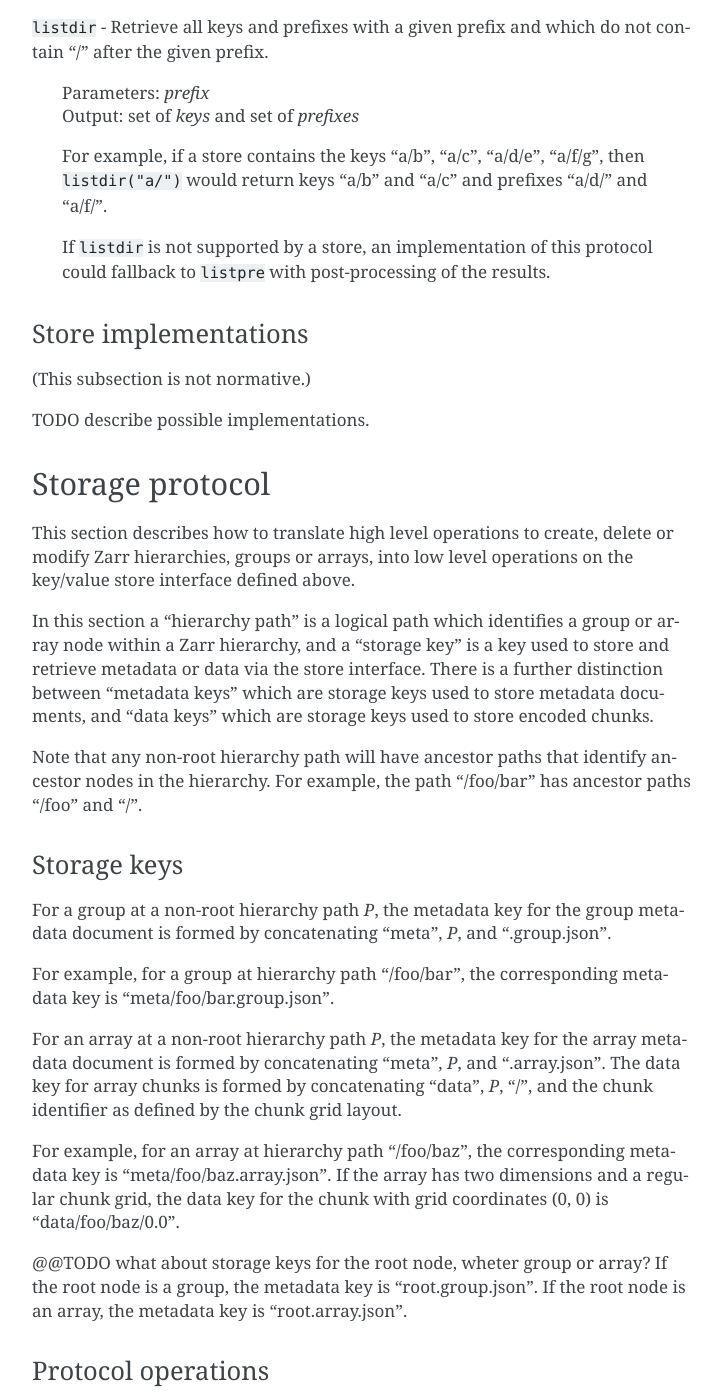
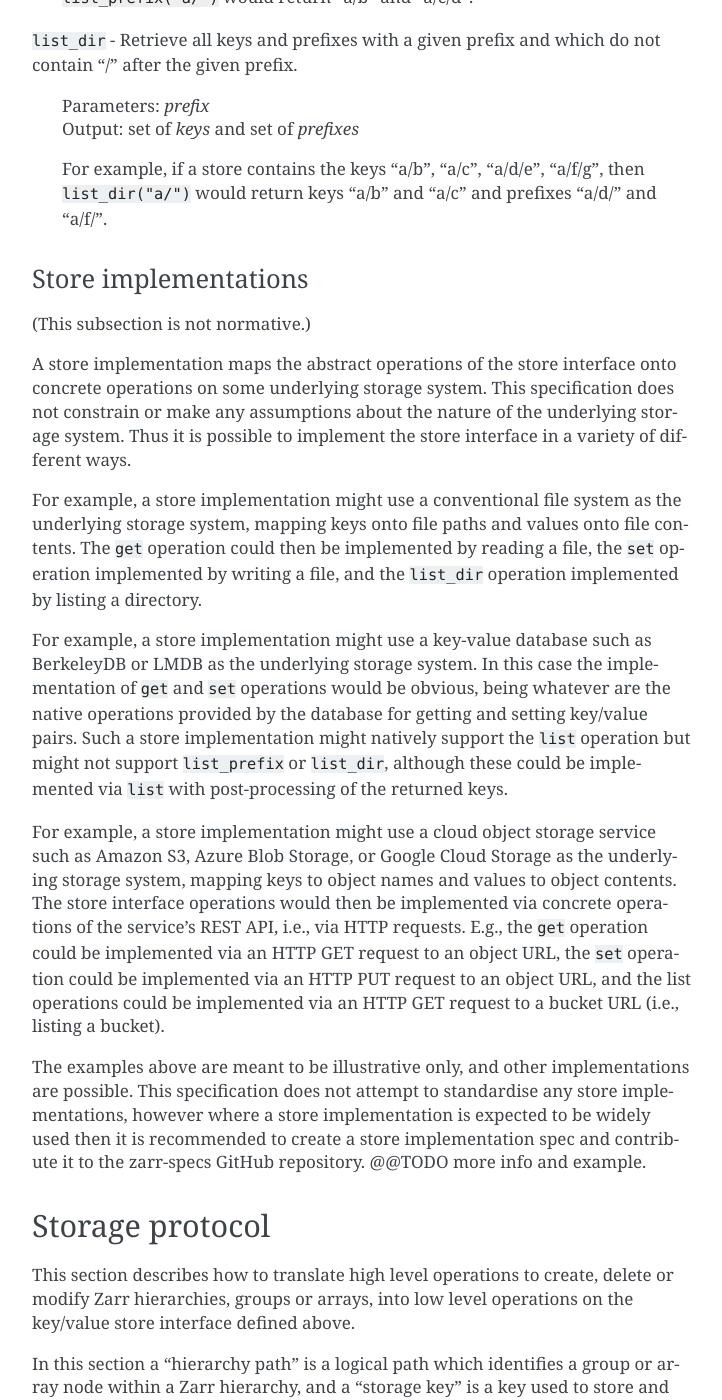
Before and after one commit to zarr-developers/zarr-specs, a Sphinx documentation site: the page built from docs/protocol/core/v3.0.rst, in a window 1280 px wide and 1400 px high, scrolled down 15340 px. Shown: the whole window, without its empty margins (388-1110 px from the left). Built offline with Sphinx 7.4.7, drawn with Linux system fonts in a browser that asks for light colours; some of the changed text lies outside the part shown.

Commit message:
editing on store interface, implementations, protocol

```diff
--- a/docs/protocol/core/v3.0.rst
+++ b/docs/protocol/core/v3.0.rst
@@ -775,17 +775,23 @@ allow for different store implementations to be used.
 The store interface defines a set of operations involving `keys` and
 `values`. In the context of this interface, a `key` is any ASCII
 string containing only characters in the ranges ``a-z``, ``A-Z``,
-``0-9``, or in the set ``/.-_`` and a `value` is any sequence of
+``0-9``, or in the set ``/.-_``, and a `value` is any sequence of
 bytes. It is assumed that the store holds (`key`, `value`) pairs, with
 only one such pair for any given `key`. I.e., a store is a mapping
 from keys to values.
 
-The following operations are **required**:
+The store operations are grouped into three sets of capabilities:
+**readable**, **writeable** and **listable**. It is not necessary for
+a store implementation to support all of these capabilities.
+
+A **readable store** supports the following operation:
 
 ``get`` - Retrieve the `value` associated with a given `key`.
 
     | Parameters: `key`
     | Output: `value`
+
+A **writeable store** supports the following operations:
 
 ``set`` - Store a (`key`, `value`) pair.
 
@@ -797,40 +803,31 @@ The following operations are **required**:
     | Parameters: `key`
     | Output: none
 
-The following operations are **optional**, but if supported may be
-used by an implementation of this protocol to provide additional
-functionality and/or optimisations:
+A **listable store** supports any one or more of the following
+operations:
 
 ``list`` - Retrieve all `keys` in the store.
 
     | Parameters: none
     | Output: set of `keys`
 
-``listpre`` - Retrieve all keys with a given prefix.
+``list_prefix`` - Retrieve all keys with a given prefix.
 
     | Parameters: `prefix`
     | Output: set of `keys` with the given `prefix`
 
     For example, if a store contains the keys "a/b", "a/c/d" and
-    "e/f/g", then ``listpre("a/")`` would return "a/b" and "a/c/d".
+    "e/f/g", then ``list_prefix("a/")`` would return "a/b" and "a/c/d".
 
-    If ``listpre`` is not supported by a store, an implementation of
-    this protocol could fall back to ``list`` with post-processing of
-    the results.
-
-``listdir`` - Retrieve all keys and prefixes with a given prefix and
+``list_dir`` - Retrieve all keys and prefixes with a given prefix and
 which do not contain "/" after the given prefix.
 
     | Parameters: `prefix`
     | Output: set of `keys` and set of `prefixes`
 
     For example, if a store contains the keys "a/b", "a/c", "a/d/e",
-    "a/f/g", then ``listdir("a/")`` would return keys "a/b" and "a/c"
+    "a/f/g", then ``list_dir("a/")`` would return keys "a/b" and "a/c"
     and prefixes "a/d/" and "a/f/".
-
-    If ``listdir`` is not supported by a store, an implementation of
-    this protocol could fallback to ``listpre`` with post-processing
-    of the results.
 
 
 Store implementations
@@ -838,7 +835,45 @@ Store implementations
 
 (This subsection is not normative.)
 
-TODO describe possible implementations.
+A store implementation maps the abstract operations of the store
+interface onto concrete operations on some underlying storage
+system. This specification does not constrain or make any assumptions
+about the nature of the underlying storage system. Thus it is possible
+to implement the store interface in a variety of different ways.
+
+For example, a store implementation might use a conventional file
+system as the underlying storage system, mapping keys onto file paths
+and values onto file contents. The ``get`` operation could then be
+implemented by reading a file, the ``set`` operation implemented by
+writing a file, and the ``list_dir`` operation implemented by listing
+a directory.
+
+For example, a store implementation might use a key-value database
+such as BerkeleyDB or LMDB as the underlying storage system. In this
+case the implementation of ``get`` and ``set`` operations would be
+obvious, being whatever are the native operations provided by the
+database for getting and setting key/value pairs. Such a store
+implementation might natively support the ``list`` operation but might
+not support ``list_prefix`` or ``list_dir``, although these could be
+implemented via ``list`` with post-processing of the returned keys.
+
+For example, a store implementation might use a cloud object storage
+service such as Amazon S3, Azure Blob Storage, or Google Cloud Storage
+as the underlying storage system, mapping keys to object names and
+values to object contents. The store interface operations would then
+be implemented via concrete operations of the service's REST API,
+i.e., via HTTP requests. E.g., the ``get`` operation could be
+implemented via an HTTP GET request to an object URL, the ``set``
+operation could be implemented via an HTTP PUT request to an object
+URL, and the list operations could be implemented via an HTTP GET
+request to a bucket URL (i.e., listing a bucket).
+
+The examples above are meant to be illustrative only, and other
+implementations are possible. This specification does not attempt to
+standardise any store implementations, however where a store
+implementation is expected to be widely used then it is recommended to
+create a store implementation spec and contribute it to the zarr-specs
+GitHub repository. @@TODO more info and example.
 
 
 Storage protocol
@@ -850,10 +885,10 @@ level operations on the key/value store interface defined above.
 
 In this section a "hierarchy path" is a logical path which identifies
 a group or array node within a Zarr hierarchy, and a "storage key" is
-a key used to store and retrieve metadata or data via the store
-interface. There is a further distinction between "metadata keys"
-which are storage keys used to store metadata documents, and "data
-keys" which are storage keys used to store encoded chunks.
+a key used to store and retrieve data via the store interface. There
+is a further distinction between "metadata keys" which are storage
+keys used to store metadata documents, and "chunk keys" which are
+storage keys used to store encoded chunks.
 
 Note that any non-root hierarchy path will have ancestor paths that
 identify ancestor nodes in the hierarchy. For example, the path
@@ -863,11 +898,11 @@ Storage keys
 ~~~~~~~~~~~~
 
 For a group at a non-root hierarchy path `P`, the metadata key for the
-group metadata document is formed by concatenating "meta", `P`, and
-".group.json".
+group metadata document is formed by concatenating "meta/root", `P`,
+and ".group.json".
 
 For example, for a group at hierarchy path "/foo/bar", the
-corresponding metadata key is "meta/foo/bar.group.json".
+corresponding metadata key is "meta/root/foo/bar.group.json".
 
 For an array at a non-root hierarchy path `P`, the metadata key for
 the array metadata document is formed by concatenating "meta", `P`,
@@ -876,14 +911,14 @@ concatenating "data", `P`, "/", and the chunk identifier as defined by
 the chunk grid layout.
 
 For example, for an array at hierarchy path "/foo/baz", the
-corresponding metadata key is "meta/foo/baz.array.json". If the array
-has two dimensions and a regular chunk grid, the data key for the
-chunk with grid coordinates (0, 0) is "data/foo/baz/0.0".
+corresponding metadata key is "meta/root/foo/baz.array.json". If the
+array has two dimensions and a regular chunk grid, the data key for
+the chunk with grid coordinates (0, 0) is "data/foo/baz/0.0".
 
-@@TODO what about storage keys for the root node, wheter group or
-array?  If the root node is a group, the metadata key is
-"root.group.json". If the root node is an array, the metadata key is
-"root.array.json".
+If the root node is a group, the metadata key is
+"meta/root.group.json". If the root node is an array, the metadata key
+is "meta/root.array.json", and the data keys are formed by
+concatenating "data/" and the chunk identifier.
 
 
 Protocol operations
@@ -932,7 +967,7 @@ Let "+" be the string concatenation operator.
 **Discover children of a group**
 
     To discover the children of a group at hierarchy path `P`, perform
-    ``listdir("meta" + P + "/")``. Any returned key ending in
+    ``list_dir("meta" + P + "/")``. Any returned key ending in
     ".array.json" indicates an array. Any returned key ending in
     ".group.json" indicates a group. Any returned prefix indicates a
     child group implied by some descendant.
@@ -943,7 +978,7 @@ Let "+" be the string concatenation operator.
     "meta/foo/bar/baz/qux.array.json". Groups at paths "/", "/foo" and
     "/foo/baz" have not been explicitly created but are implied by
     their descendants. To list the children of the group at path
-    "/foo", perform ``listdir("meta/foo/")``, which will return the
+    "/foo", perform ``list_dir("meta/foo/")``, which will return the
     key "meta/foo/bar.group.json" and the prefix "meta/foo/baz/". From
     this it can be inferred that child groups "/foo/bar" and
     "/foo/baz" are present.
```
